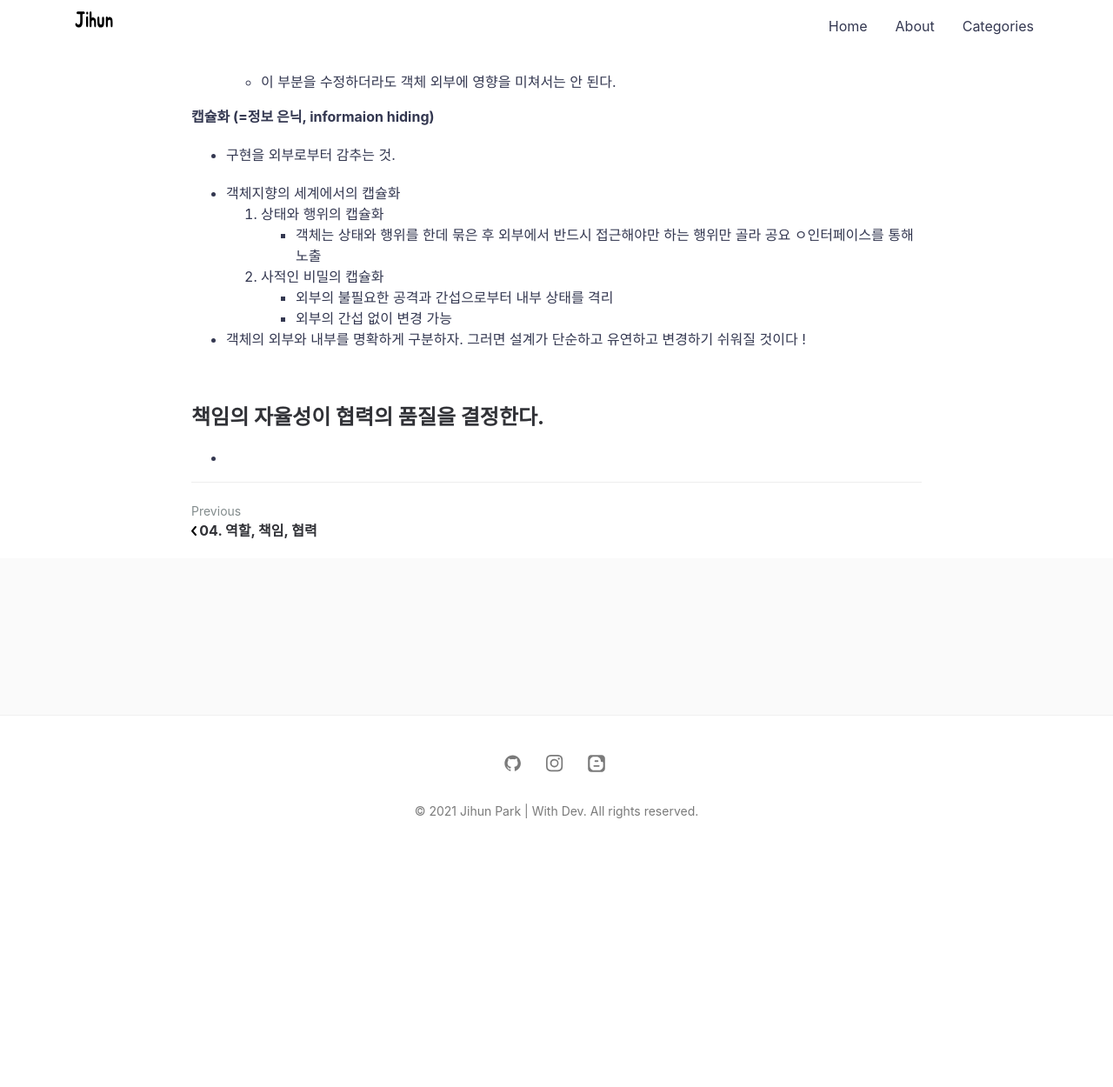
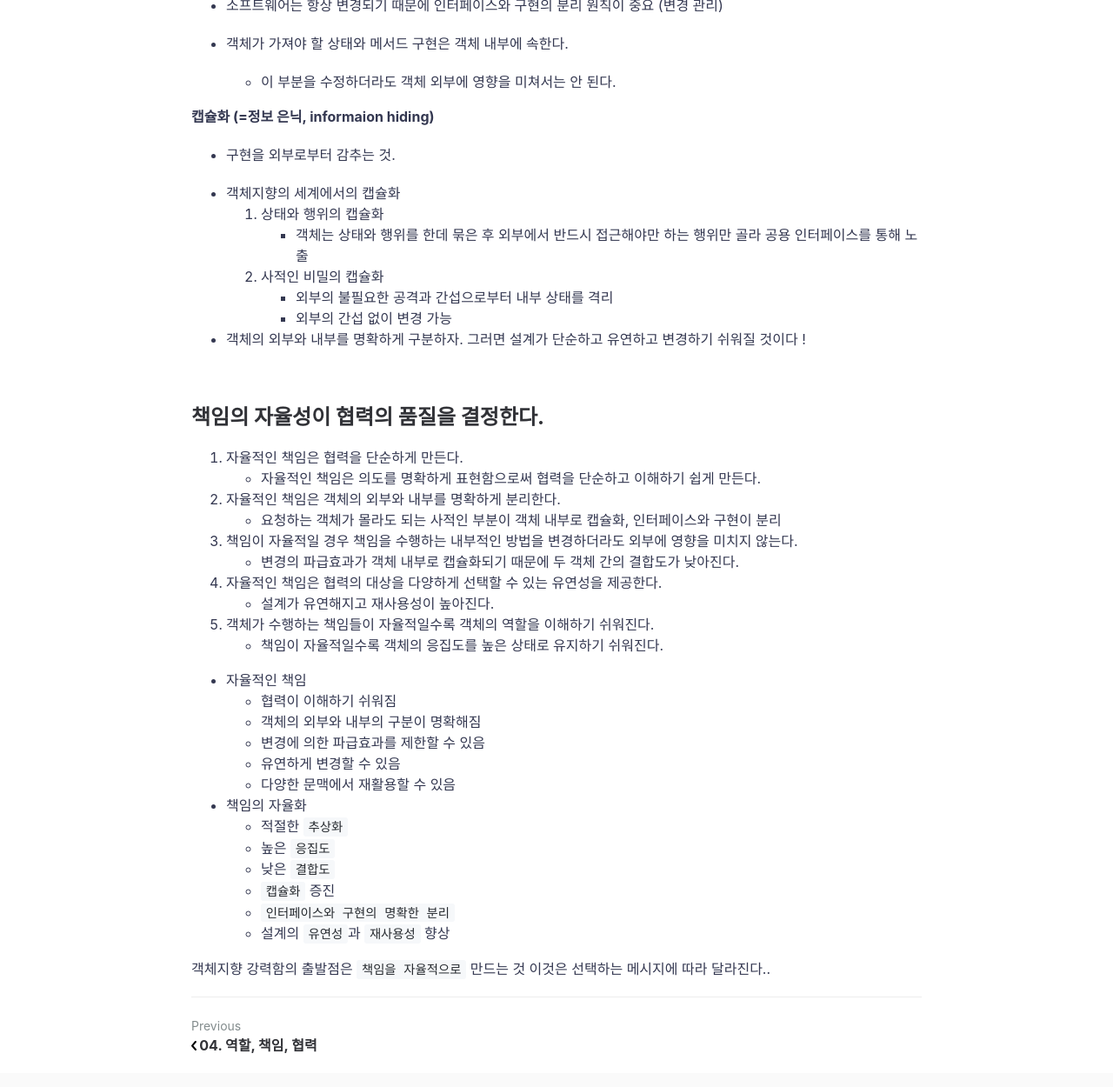
Before and after one commit to jihunparkme/jihunparkme.github.io, a Jekyll site: the page built from _posts/2021-02-03-TheEOO-책임과 메시지.md, in a window 1280 px wide and 1400 px high, scrolled down 4635 px. Shown: the top 1250 px of the window at 87% size. Built offline with Jekyll 4.4.1, drawn with Linux system fonts in a browser that asks for light colours; comment, search, counter and statistics services are not loaded; before the commit the page ends 5623 px from its top, so only the background shows below that; some of the changed text lies outside the part shown.

Commit message:
add contents

```diff
--- a/_posts/2021-02-03-TheEOO-책임과 메시지.md
+++ b/_posts/2021-02-03-TheEOO-책임과 메시지.md
@@ -161,12 +161,12 @@ featured-img: TheEOO
 
 - 객체지향적인 사고 방식을 이해하기 위한 세 가지 원칙
   1. 좀 더 추상적인 인터페이스
-    - 객체의 자율성을 존중
+     - 객체의 자율성을 존중
   2. 최소 인터페이스
-    - 외부에서 사용할 필요가 없는 인터페이스는 최대한 노출하지 말자
-    - 메시지를 먼저 결정하고 객체를 나중에 선택하는 책임-주도 설계 방법
+     - 외부에서 사용할 필요가 없는 인터페이스는 최대한 노출하지 말자
+     - 메시지를 먼저 결정하고 객체를 나중에 선택하는 책임-주도 설계 방법
   3. 인터페이스와 구현 간에 차이가 있다는 점을 인식
-    - 객체의 외부를 `공용 인터페이스`, 객체의 내부를 `구현`
+     - 객체의 외부를 `공용 인터페이스`, 객체의 내부를 `구현`
 
 **구현 (implementation)**
 
@@ -190,17 +190,44 @@ featured-img: TheEOO
 
 - 객체지향의 세계에서의 캡슐화
   1. 상태와 행위의 캡슐화
-    - 객체는 상태와 행위를 한데 묶은 후 외부에서 반드시 접근해야만 하는 행위만 골라 공요 ㅇ인터페이스를 통해 노출
+     - 객체는 상태와 행위를 한데 묶은 후 외부에서 반드시 접근해야만 하는 행위만 골라 공용 인터페이스를 통해 노출
   2. 사적인 비밀의 캡슐화
-    - 외부의 불필요한 공격과 간섭으로부터 내부 상태를 격리
-    - 외부의 간섭 없이 변경 가능
+     - 외부의 불필요한 공격과 간섭으로부터 내부 상태를 격리
+     - 외부의 간섭 없이 변경 가능
 
 - 객체의 외부와 내부를 명확하게 구분하자.
   그러면 설계가 단순하고 유연하고 변경하기 쉬워질 것이다 !
-
 
 <br>
 
 ## 책임의 자율성이 협력의 품질을 결정한다.
 
--
+1. 자율적인 책임은 협력을 단순하게 만든다.
+   - 자율적인 책임은 의도를 명확하게 표현함으로써 협력을 단순하고 이해하기 쉽게 만든다.
+2. 자율적인 책임은 객체의 외부와 내부를 명확하게 분리한다.
+   - 요청하는 객체가 몰라도 되는 사적인 부분이 객체 내부로 캡슐화, 인터페이스와 구현이 분리
+3. 책임이 자율적일 경우 책임을 수행하는 내부적인 방법을 변경하더라도 외부에 영향을 미치지 않는다.
+   - 변경의 파급효과가 객체 내부로 캡슐화되기 때문에 두 객체 간의 결합도가 낮아진다.
+4. 자율적인 책임은 협력의 대상을 다양하게 선택할 수 있는 유연성을 제공한다.
+   - 설계가 유연해지고 재사용성이 높아진다.
+5. 객체가 수행하는 책임들이 자율적일수록 객체의 역할을 이해하기 쉬워진다.
+   - 책임이 자율적일수록 객체의 응집도를 높은 상태로 유지하기 쉬워진다.
+
+- 자율적인 책임
+  - 협력이 이해하기 쉬워짐
+  - 객체의 외부와 내부의 구분이 명확해짐
+  - 변경에 의한 파급효과를 제한할 수 있음
+  - 유연하게 변경할 수 있음
+  - 다양한 문맥에서 재활용할 수 있음
+
+- 책임의 자율화
+  - 적절한 `추상화`
+  - 높은 `응집도`
+  - 낮은 `결합도`
+  - `캡슐화` 증진
+  - `인터페이스와 구현의 명확한 분리`
+  - 설계의 `유연성`과 `재사용성` 향상
+
+
+객체지향 강력함의 출발점은 `책임을 자율적으로` 만드는 것
+이것은 선택하는 메시지에 따라 달라진다..
```
